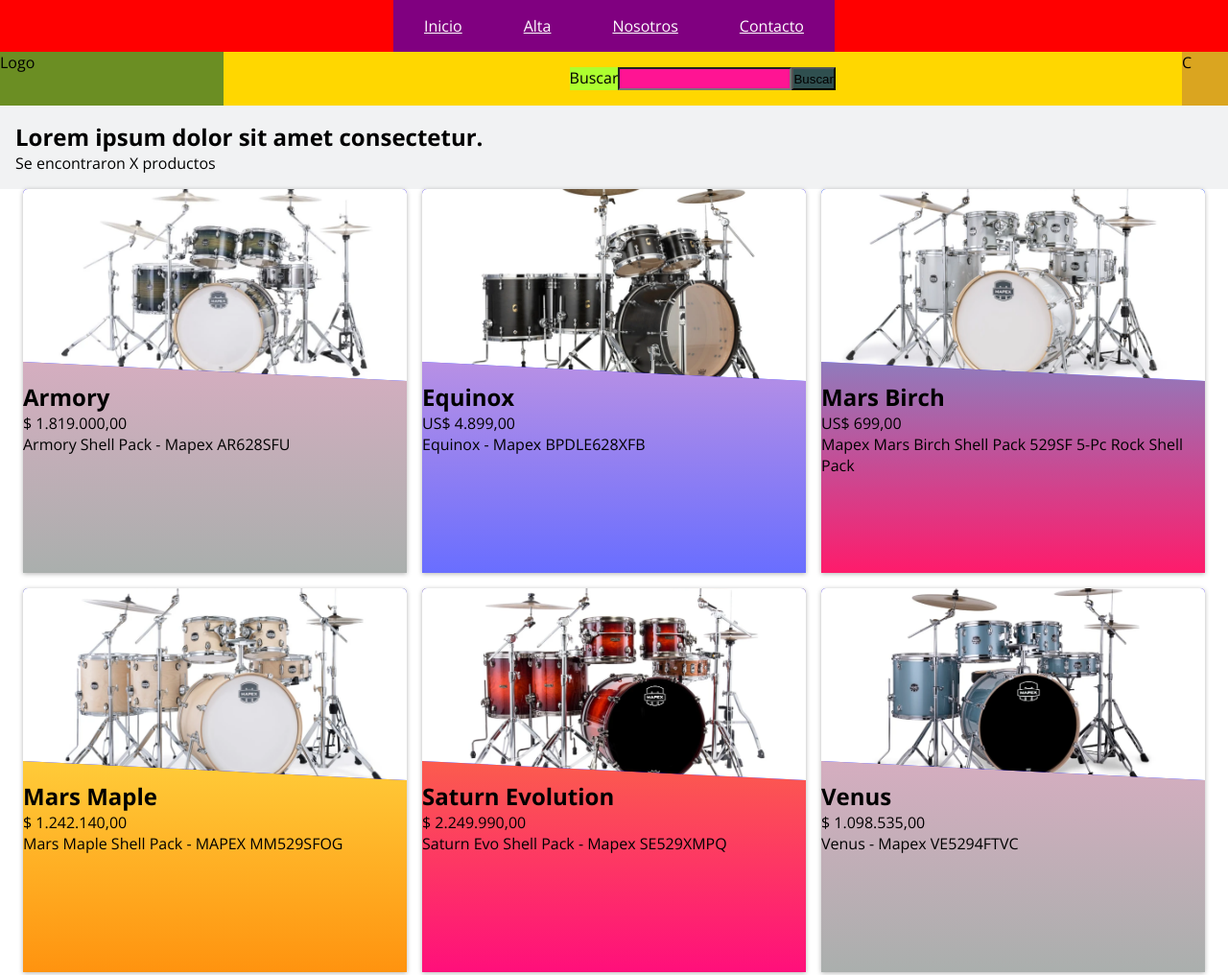
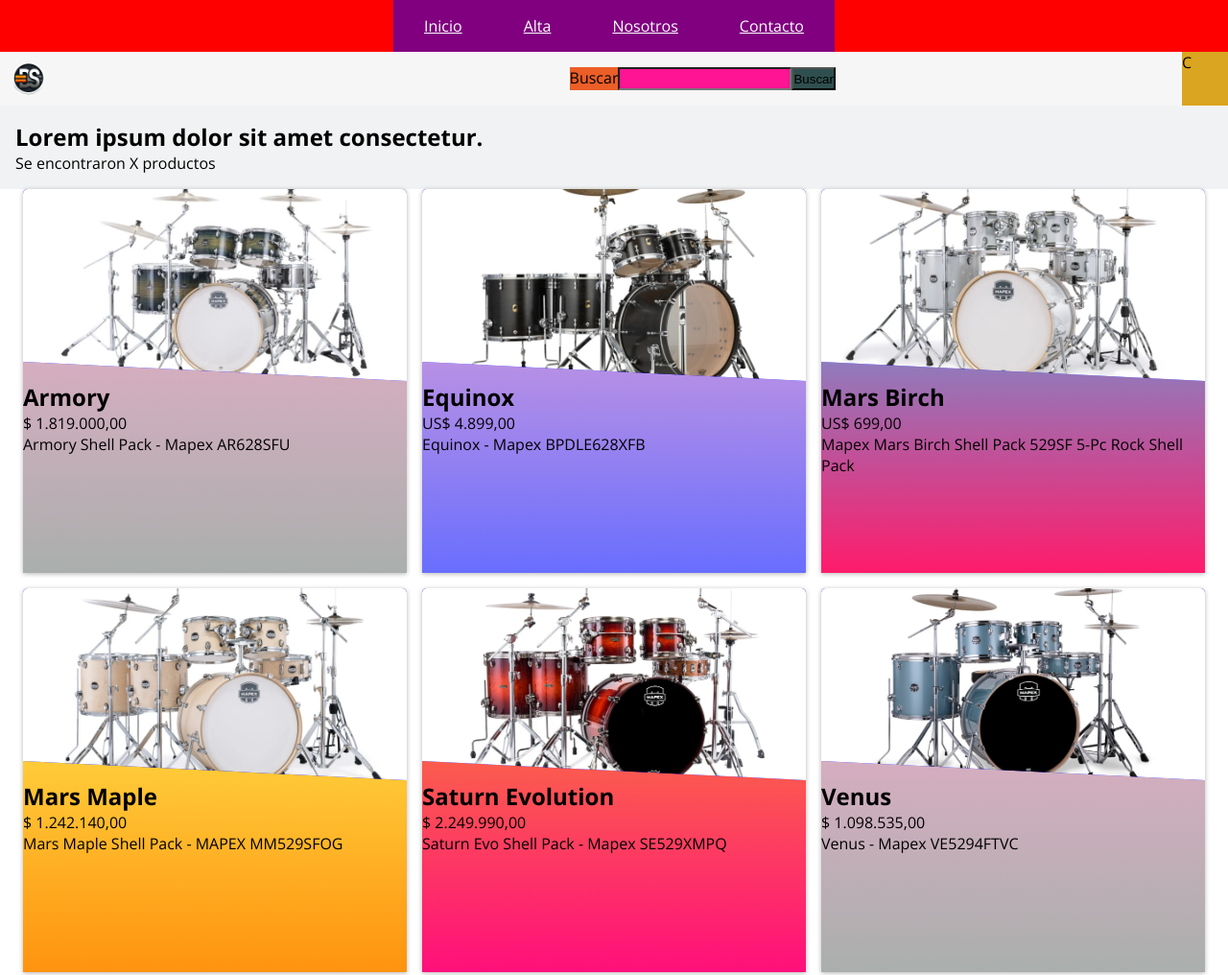
Before and after one commit to MatiCasiba/drumstore, a website built with Vite: page index.html in a window 1280 px wide. Shown: the top 1016 px of the page at 96% size. Built offline with nearby package versions, Linux system fonts and the light colour scheme.

Commit message:
Agregando colores en _variables.scss y  agregué una imagen del logo de la página en index.html

```diff
--- a/index.html
+++ b/index.html
@@ -28,7 +28,9 @@
       </nav> <!-- nav-bar -->
 
       <div class="search-bar">
-        <div class="search-bar__logo-container">Logo</div>
+        <div class="search-bar__logo-container">
+          <img class="search-bar__logo-img" src="/public/logo/ds-logo-sf.png" alt="logo ds">
+        </div>
         <form action="#" class="search-bar__form-container">
           <label for="busqueda" class="search-bar__form-label">Buscar</label>
           <input type="search" id="busqueda" class="search-bar__form-search">
--- a/src/sass/base/_variables.scss
+++ b/src/sass/base/_variables.scss
@@ -0,0 +1,4 @@
+$color-1: #403d39;
+$color-2: #252422;
+$color-3: #eb5e28;
+$color-4: #F6F6F6;
--- a/src/sass/layout/_header.scss
+++ b/src/sass/layout/_header.scss
@@ -1,3 +1,4 @@
+@use '../base/variables';
 /* HEADER */
 
 .main-header{
@@ -67,7 +68,7 @@
 
 .search-bar{
     display: flex;
-    background-color: olivedrab;
+    background-color: variables.$color-4;
     justify-content: space-around;
 
     &__logo-container{
@@ -75,16 +76,22 @@
         height: 3.5rem;
     }
 
+    &__logo-img{
+        max-width: 100%; // Hace que la imagen nunca supere el tamaño del contenedor
+        max-height: 100%; // Evita que la imagen se salga del contenedor
+        object-fit: contain; // Asegura que la imagen se ajuste sin recortarse
+    }
+
     &__form-container{ /* fondo del contenedor del buscador */
         padding: 1rem;
-        background-color: gold;
+        background-color: variables.$color-4; /* blanco */
         display: flex;
         flex-basis: 100%;
         justify-content: center;
     }
 
     &__form-label{ /* buscar */
-        background-color: greenyellow;
+        background-color: variables.$color-3;
     }
 
     &__form-search{ /* en esta clase se encuentra el input del buscador */
--- a/src/sass/main.scss
+++ b/src/sass/main.scss
@@ -1,5 +1,5 @@
 @use './base/resets';
-@use './base/typography.scss';
+@use './base/typography';
 @use './components/cards';
 @use './layout/header';
 @use './pages/inicio';
```
Also changed, not shown: README.md.
